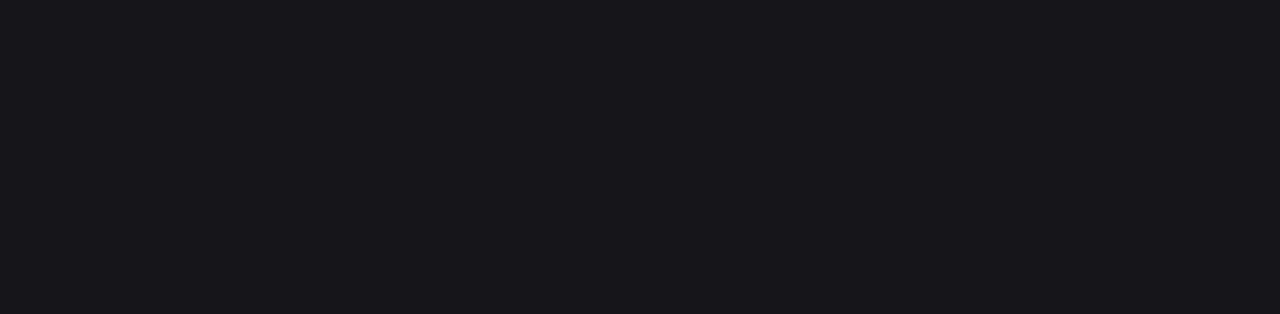
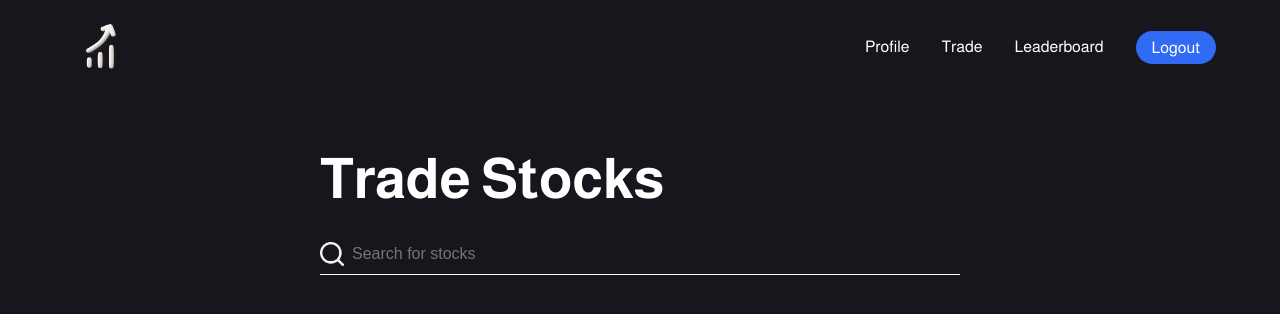
Before and after one commit to jennydang61/seng513-202501-group-24, a React (Vite) app in the folder gos_frontend/: page /trade in a window 1280 px wide. Before the commit this address had no page. Shown: the top 314 px of the page. Built offline with nearby package versions, Linux system fonts and the light colour scheme.

Commit message:
create leaderboard, stock, and profile page

```diff
--- a/gos_frontend/src/App.tsx
+++ b/gos_frontend/src/App.tsx
@@ -2,6 +2,9 @@
 import LandingPage from './pages/LandingPage'
 import Register from './pages/Register'
 import SignIn from './pages/SignIn'
+import Stockpage from './pages/StockPage'
+import Leaderboard from './pages/Leaderboard'
+import ProfilePage from './pages/ProfilePage'
 
 import '../styles/App.css'
 
@@ -10,6 +13,9 @@
     <Router>
       <Routes>
         <Route path="/" element={<LandingPage />} />
+        <Route path="/profile" element={<ProfilePage />} />
+        <Route path="/trade" element={<Stockpage />} />
+        <Route path="/leaderboard" element={<Leaderboard />} />
         <Route path="/signin" element={<SignIn />} />
         <Route path="/register" element={<Register />} />
       </Routes>
--- /dev/null
+++ b/gos_frontend/src/pages/Leaderboard.tsx
@@ -0,0 +1,15 @@
+import NavBar from "../components/ui/Navbar2";
+import '../../styles/Leaderboard.css';
+
+const Leaderboard = () => {
+    return (
+      <div className="leaderboardPage">
+        <NavBar />
+        <main className="leaderboardContainer">
+
+        </main>
+      </div>
+    );
+  };
+
+  export default Leaderboard;
--- /dev/null
+++ b/gos_frontend/src/pages/ProfilePage.tsx
@@ -0,0 +1,15 @@
+import NavBar from "../components/ui/Navbar2";
+import '../../styles/Profile.css';
+
+const ProfilePage = () => {
+    return (
+      <div className="profilePage">
+        <NavBar />
+        <main className="profileContainer">
+
+        </main>
+      </div>
+    );
+  };
+
+  export default ProfilePage;
--- a/gos_frontend/src/pages/StockPage.tsx
+++ b/gos_frontend/src/pages/StockPage.tsx
@@ -0,0 +1,21 @@
+import NavBar from "../components/ui/Navbar2";
+import '../../styles/StockPage.css';
+import searchImage from "/src/images/searchIcon.png";
+
+const Stockpage = () => {
+    return (
+      <div className="stockPage">
+        <NavBar />
+        <main className="stockPageContainer">
+          <h1 className="stockPageTitle">Trade Stocks</h1>
+
+          <div className="searchBar">
+            <img src={searchImage} className="searchIcon" />
+            <input type="text" placeholder="Search for stocks" />
+          </div>
+        </main>
+      </div>
+    );
+  };
+
+  export default Stockpage;
--- /dev/null
+++ b/gos_frontend/styles/StockPage.css
@@ -0,0 +1,45 @@
+.stockPage {
+    width: 100%;
+    min-height: 100vh;
+    background-color: #17161C;
+    color: white;
+    display: flex;
+    flex-direction: column;
+  }
+
+  .stockPageContainer {
+    margin: -1rem auto 0 auto;
+    padding: 2rem;
+    display: flex;
+    flex-direction: column;
+  }
+
+  .stockPageTitle {
+    font-size: 3.5rem;
+    margin-bottom: 2rem;
+    align-self: flex-start;
+    text-align: left;
+  }
+
+  .searchBar {
+    display: flex;
+    align-items: center;
+    border-bottom: 1px solid white;
+    padding-bottom: 0.5rem;
+    width: 100%;
+    width: 40rem;
+  }
+
+  .searchBar input {
+    flex: 1;
+    background: transparent;
+    border: none;
+    color: white;
+    font-size: 1rem;
+    padding-left: 0.5rem;
+  }
+
+  .searchIcon {
+    width: 1.5rem;
+    height: auto;
+  }
```
Also changed, not shown: gos_frontend/src/images/searchIcon.png (added), gos_frontend/src/pages/AdminPage.tsx (added), gos_frontend/src/pages/Dashboard.tsx (deleted), gos_frontend/src/pages/Home.tsx (deleted), gos_frontend/src/pages/PortfolioPage.tsx (deleted), gos_frontend/styles/Admin.css (added), gos_frontend/styles/Leaderboard.css (added), gos_frontend/styles/Profile.css (added).
